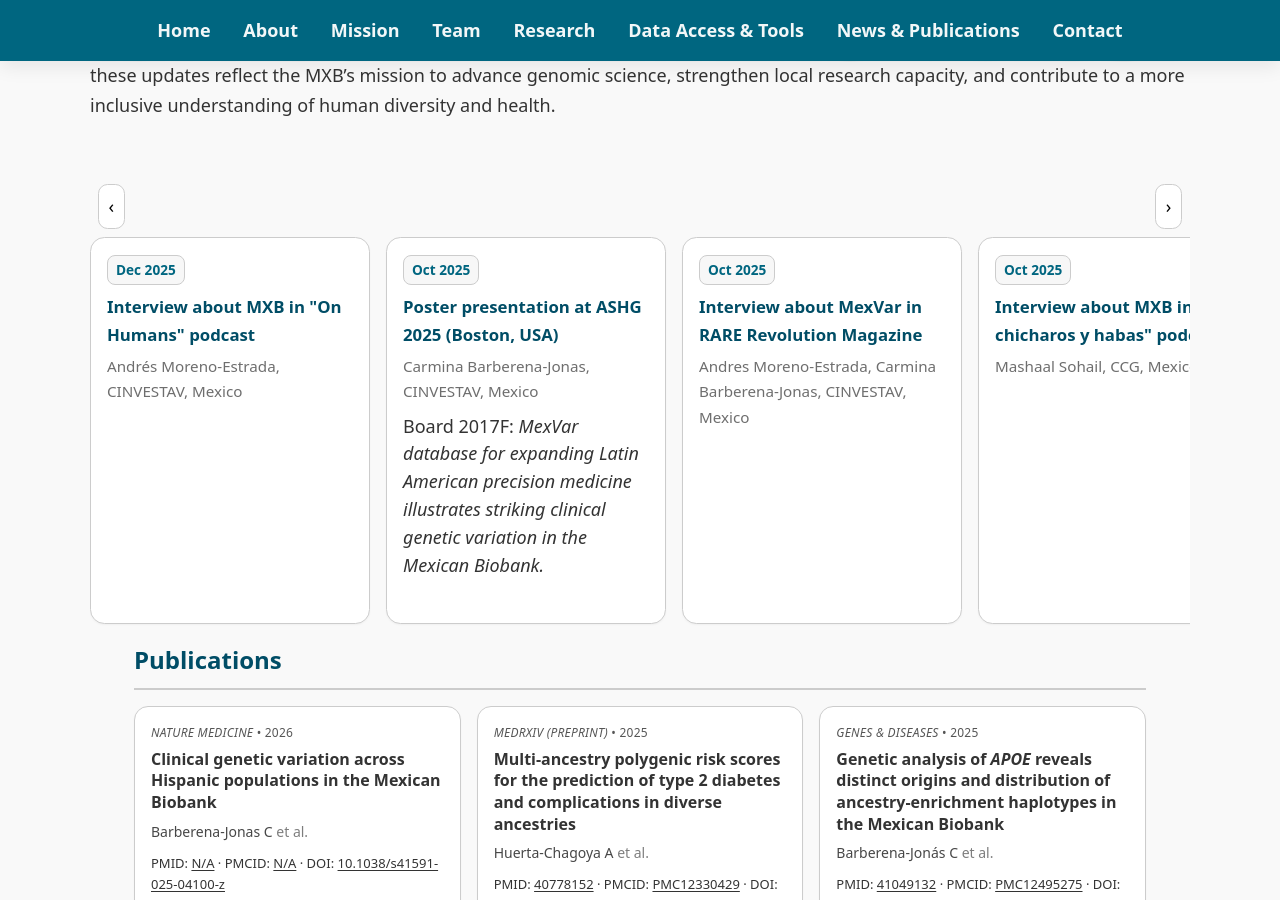
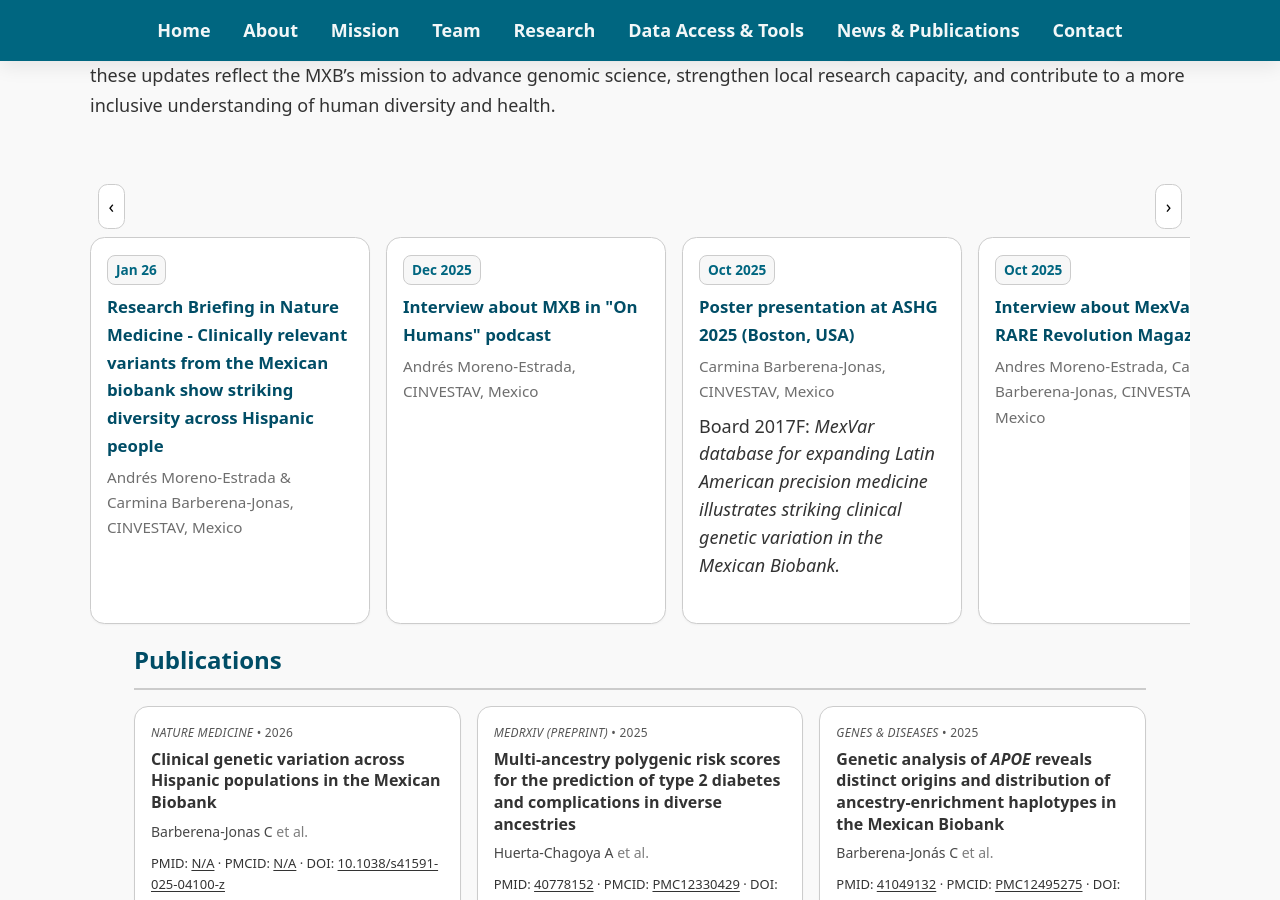
Before and after one commit to morenolab/MexicanBiobank_webpage, a Jekyll site: the page built from pages/news_publications.md, in a window 1280 px wide and 900 px high, scrolled down 398 px. Built offline with Jekyll 4.4.1, drawn with Linux system fonts in a browser that asks for light colours.

Commit message:
Add news article for January 2026

```diff
--- a/pages/news_publications.md
+++ b/pages/news_publications.md
@@ -25,6 +25,15 @@ permalink: /news_publications/
     </div>
 
     <div class="news-track" id="carousel-all-news" tabindex="0">
+
+          <!-- Jan 2026 -->
+
+      <article class="news-card">
+        <span class="news-badge"><time datetime="Jan 26">Jan 26</time></span>
+        <h4 class="news-title"><a href="https://www.nature.com/articles/s41591-025-04129-0" target="_blank" rel="noopener">Research Briefing in Nature Medicine - Clinically relevant variants from the Mexican biobank show striking diversity across Hispanic people</a></h4>
+        <p class="news-meta">Andrés Moreno-Estrada & Carmina Barberena-Jonas, CINVESTAV, Mexico</p>
+        <p class="news-body"><em></em></p>
+    </article>
 
       <!-- Dec 2025 -->
 
```
